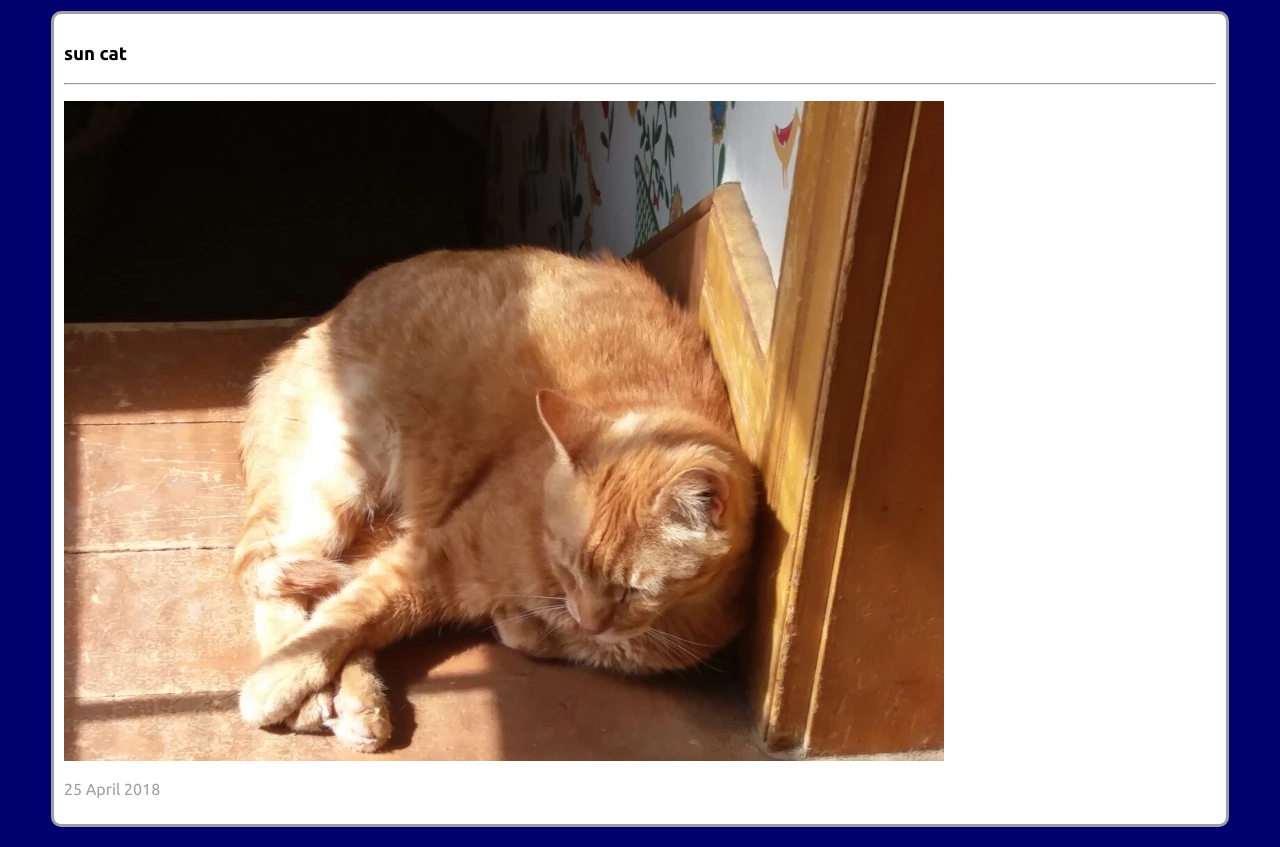
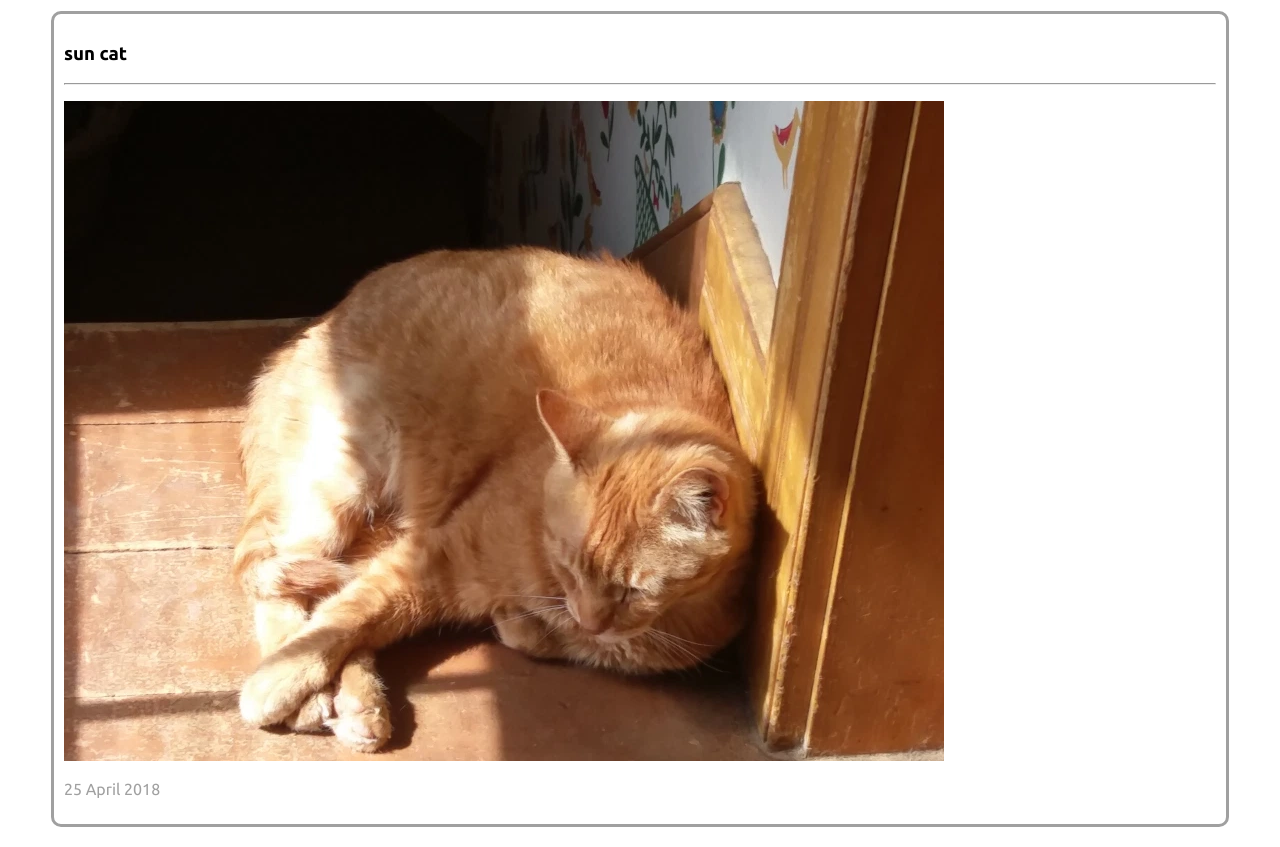
Before and after one commit to ShFFnqhCJ/Personal-Blog-Site, a plain HTML site: page index.html in a window 1280 px wide. Shown: the part 89-936 px from the top of the page. Drawn offline with Linux system fonts and the light colour scheme.

Commit message:
Update style.css

```diff
--- a/style.css
+++ b/style.css
@@ -3,7 +3,7 @@
 body {
   margin: 0;
   padding: 0;
-  background: #02006e;
+  background: #00000;
 	font-family: ubuntu;
 }
 
```
